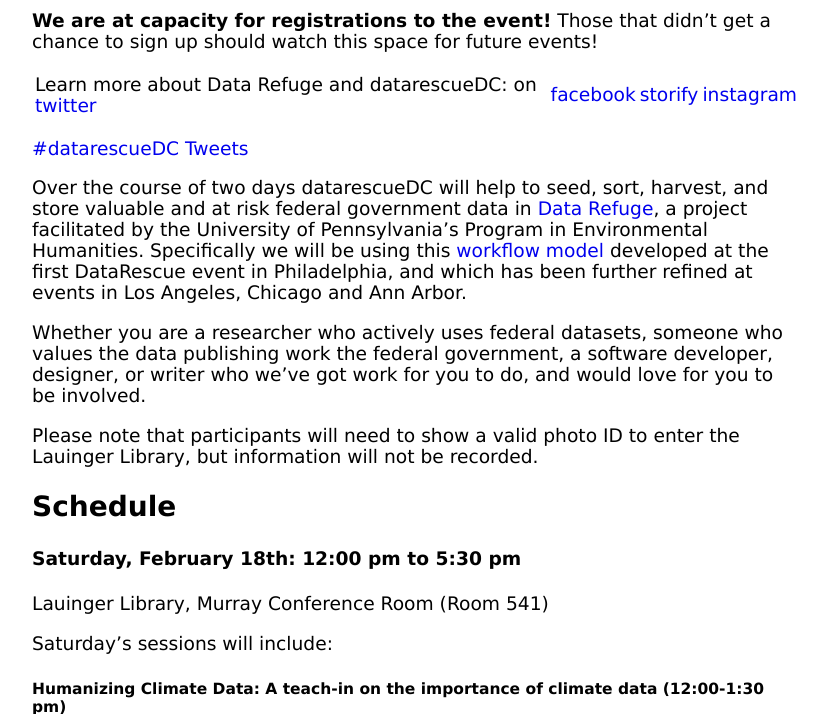
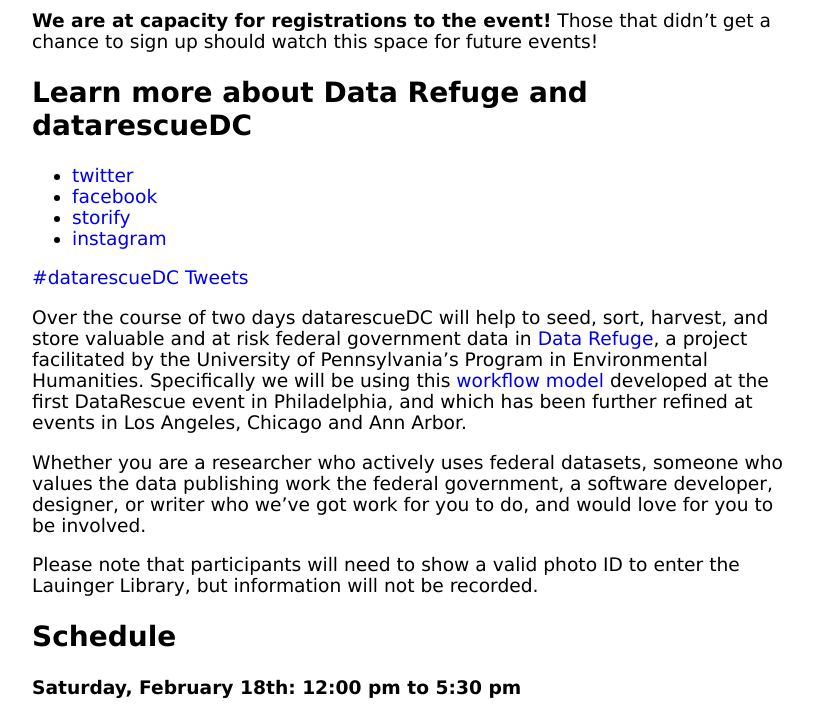
Before and after one commit to datarefuge/datarescue-dc, a Jekyll site: the page built from index.md, in a window 1280 px wide and 900 px high, scrolled down 1245 px, cut to the strip 186-900 px from the top of the window. Shown: the whole strip, without its empty margins (224-1051 px from the left). Built offline with Jekyll 4.4.1, drawn with Linux system fonts in a browser that asks for light colours; comment, search, counter and statistics services are not loaded.

```diff
--- a/index.md
+++ b/index.md
@@ -21,7 +21,11 @@ layout: default
 
 **We are at capacity for registrations to the event!** Those that didn't get a chance to sign up should watch this space for future events!
 
-Learn more about Data Refuge and datarescueDC: on <a href="https://twitter.com/DataRefuge">twitter</a> | <a href="https://www.facebook.com/Data-Refuge-614633048730954">facebook</a> | <a href="https://storify.com/Bayard/why-help-bring-public-data-to-the-public">storify</a> | <a href="https://www.instagram.com/explore/tags/datarescuedc/">instagram</a>
+## Learn more about Data Refuge and datarescueDC
+* [twitter](https://twitter.com/DataRefuge)
+* [facebook](https://www.facebook.com/Data-Refuge-614633048730954)
+* [storify](https://storify.com/Bayard/why-help-bring-public-data-to-the-public)
+* [instagram](https://www.instagram.com/explore/tags/datarescuedc)
 
 <a class="twitter-timeline"  href="https://twitter.com/hashtag/datarescueDC" data-widget-id="833322168637349888">#datarescueDC Tweets</a>
             <script>!function(d,s,id){var js,fjs=d.getElementsByTagName(s)[0],p=/^http:/.test(d.location)?'http':'https';if(!d.getElementById(id)){js=d.createElement(s);js.id=id;js.src=p+"://platform.twitter.com/widgets.js";fjs.parentNode.insertBefore(js,fjs);}}(document,"script","twitter-wjs");</script>
```
